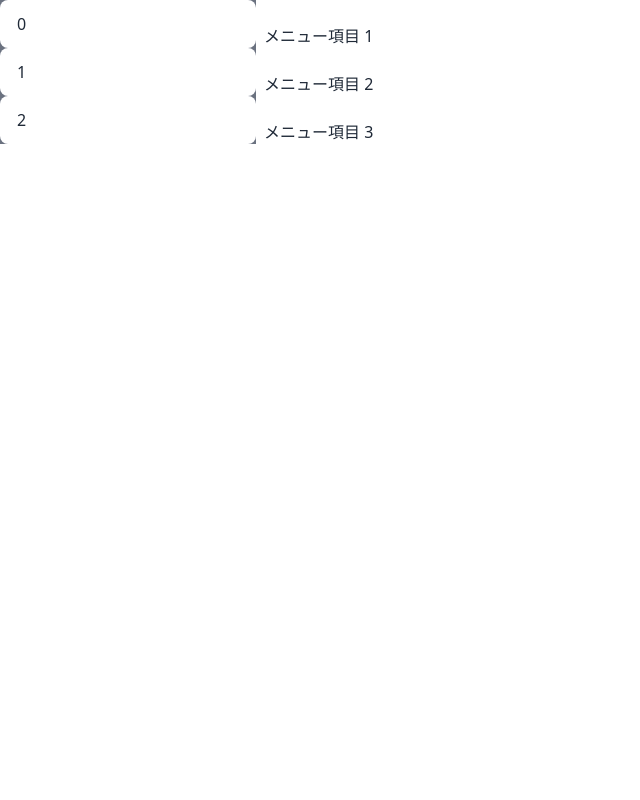
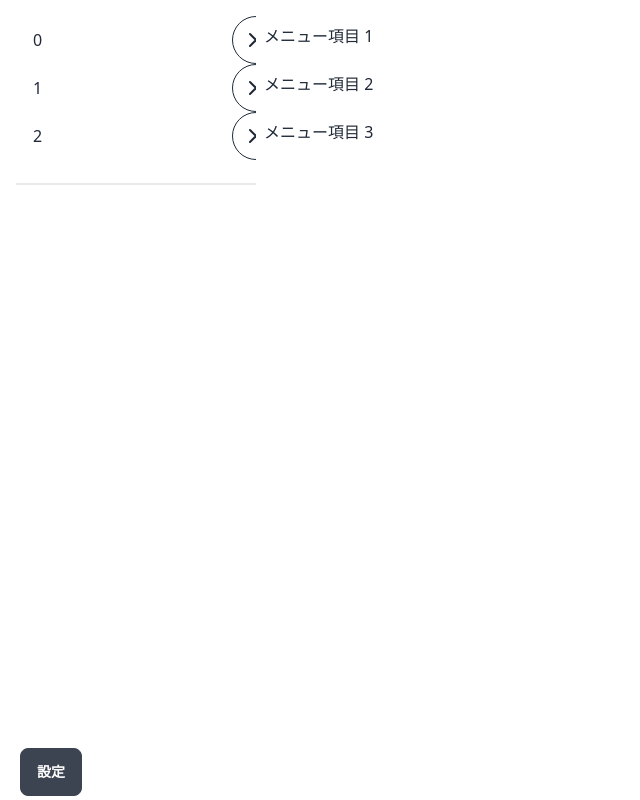
Before and after one commit to Katsushi21/WalkScope, a SvelteKit app in the folder client/: page / in a window 1280 px wide. Shown: the whole page, without its empty margins (0-640 px from the left). Built offline with nearby package versions, Linux system fonts and the light colour scheme.

Commit message:
update: サイドメニュー構成変更・設定ボタン追加

```diff
--- a/client/src/routes/components/Condition.svelte
+++ b/client/src/routes/components/Condition.svelte
@@ -11,7 +11,21 @@
 	}
 </script>
 
-<div class="p4">
-	<div />
-	<input bind:value type="text" placeholder="Type here" class="input w-full max-w-xs" />
+<div class="flex">
+	<input bind:value type="text" class="input w-3/4 max-w-xs" />
+	<button class="btn btn-circle btn-outline" on:click={() => deleteCondition(index)}>
+		<svg
+			xmlns="http://www.w3.org/2000/svg"
+			class="h-6 w-6"
+			fill="none"
+			viewBox="0 0 24 24"
+			stroke="currentColor"
+			><path
+				stroke-linecap="round"
+				stroke-linejoin="round"
+				stroke-width="2"
+				d="M6 18L18 6M6 6l12 12"
+			/></svg
+		>
+	</button>
 </div>
--- a/client/src/routes/components/Setting.svelte
+++ b/client/src/routes/components/Setting.svelte
@@ -0,0 +1,7 @@
+<div class="dropdown dropdown-top">
+	<label tabindex="0" class="btn m-1">設定</label>
+	<ul tabindex="0" class="dropdown-content menu p-2 shadow bg-base-100 rounded-box w-52">
+		<li><a>Item 1</a></li>
+		<li><a>Item 2</a></li>
+	</ul>
+</div>
--- a/client/src/routes/components/SideMenu.svelte
+++ b/client/src/routes/components/SideMenu.svelte
@@ -3,11 +3,22 @@
 	import Setting from './Setting.svelte';
 </script>
 
-<div class=" bg-gray-500">
-	<div class="h-9/10">
-		<ConditionList />
+<div class="drawer drawer-mobile">
+	<input id="my-drawer-2" type="checkbox" class="drawer-toggle" />
+	<div class="drawer-content flex flex-col items-center justify-center">
+		<label for="my-drawer-2" class="btn btn-primary drawer-button lg:hidden">Open drawer</label>
 	</div>
-	<div class="h-1/10">
-		<Setting />
+	<div class="drawer-side">
+		<label for="my-drawer-2" class="drawer-overlay" />
+		<ul class="menu p-4 w-80 bg-base-100 text-base-content">
+			<div class="h-9/10">
+				<ConditionList />
+			</div>
+			<div class="divider" />
+
+			<div class="fixed bottom-0">
+				<Setting />
+			</div>
+		</ul>
 	</div>
 </div>
```
